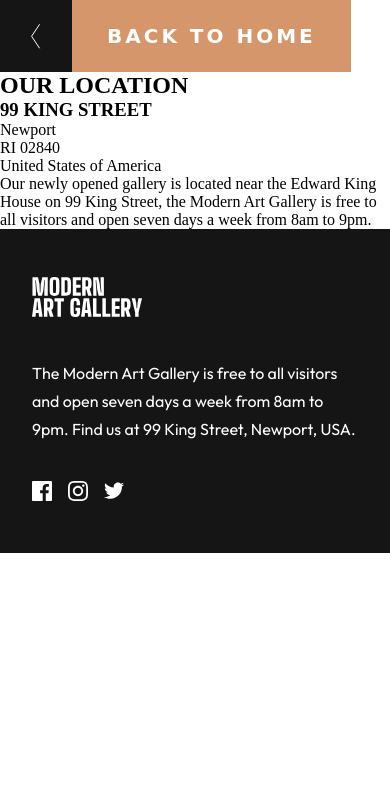
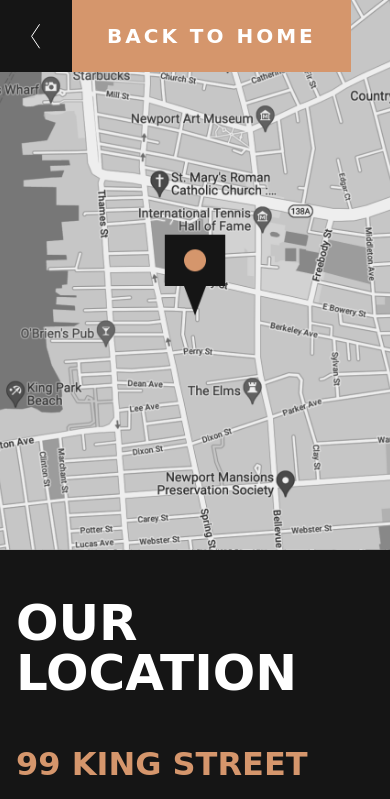
Before and after one commit to PabloRoulet8/CSS-Tarea-entregable-3-Modern-Art-Gallery, a website built with webpack: page location.html in a window 390 px wide. Shown: the top 799 px of the page. Built offline with nearby package versions, Linux system fonts and the light colour scheme; a web font is replaced by a local one.

Commit message:
finalizacion definitiva de la vista mobil
Termine de darle estructura html y estilos a las dos paginas tanto el home como la location

```diff
--- a/location.html
+++ b/location.html
@@ -43,7 +43,7 @@
             </div>
         </section>
         <footer>
-            <div class="footer-container">
+            <div class="negative-footer-container">
                 <figure>
                     <img src="img/logo.svg" alt="logo de la galeria">
                 </figure>
--- a/sass/layout/_footer.scss
+++ b/sass/layout/_footer.scss
@@ -1,6 +1,19 @@
 .footer-container {
     background-color: $color-black;
     padding: 48px 32px;
+    max-width: 480px;
+    width: 100%;
+
+    & > figure {
+        margin: 0;
+        width: 110px;
+
+        & img {
+            width: 100%;
+            height: auto;
+            display: block;
+        }
+    }
 
     & p {
         @include body-style(S);
@@ -17,6 +30,11 @@
         & img {
             width: 20px;
             height: 20px;
+            display: block;
+        }
+
+        & figure {
+            margin: 0;
         }
     }
 }
--- a/sass/layout/_location.scss
+++ b/sass/layout/_location.scss
@@ -1,5 +1,49 @@
-.location-map {
-    & .orange-button a {
-        @include gallery-button-style('prev');
+.location-container {
+    max-width: 480px;
+    min-width: 320px;
+
+    & .location-map {
+        background-image: url("../img/mapa.png");
+        background-size: cover;
+        background-position: center;
+        background-repeat: no-repeat;
+        width: 100%;
+        height: 550px;
+
+        & .orange-button a {
+            @include gallery-button-style('prev');
+        }
+    }
+
+    & .location-text {
+        background-color: $color-black;
+        height: 493px;
+        padding-top: 48px;
+        padding-left: 16px;
+        padding-right: 16px;
+
+        & h2 {
+            @include heading-style(M);
+            font-size: 50px;
+            margin-bottom: 16px;
+            color: $color-white;
+            margin-bottom: 48px;
+        }
+
+        & .location-info {
+            color: $color-white;
+            @include body-style(S);
+
+            & h3 {
+                @include heading-style(S);
+                font-size: 32px;
+                color: $color-orange;
+                margin-bottom: 20px;
+            }
+
+            & p:last-child {
+                margin-top: 20px;
+            }
+        }
     }
 }
--- a/sass/layout/_main.scss
+++ b/sass/layout/_main.scss
@@ -1,6 +1,7 @@
 .hero-container {
     max-width: 480px;
     min-width: 320px;
+    width: 100%;
 
     & .hero-img {
         width: 100%;
@@ -50,9 +51,12 @@
     min-width: 320px;
     padding-left: 16px;
     padding-right: 16px;
+    width: 100%;
+    margin: 0 auto;
 
     & img {
-        width: 343px;
+        height: auto;
+        width: 100%;
         display: block;
         object-fit: cover;
         object-position: center;
@@ -71,7 +75,6 @@
 
         & h2 {
             @include heading-style(M);
-            font-size: 50px;
             margin-bottom: 16px;
         }
 
@@ -95,7 +98,6 @@
 
             & h2 {
                 @include heading-style(M);
-                font-size: 50px;
                 margin-bottom: 16px;
                 color: $color-white;
             }
--- a/sass/layout/_negative-footer.scss
+++ b/sass/layout/_negative-footer.scss
@@ -0,0 +1,42 @@
+.negative-footer-container {
+    background-color: $color-orange;
+    padding: 48px 32px;
+    max-width: 480px;
+    width: 100%;
+
+    & > figure {
+        margin: 0;
+        width: 110px;
+
+        & img {
+            width: 100%;
+            height: auto;
+            display: block;
+            filter: brightness(0);
+        }
+    }
+
+    & p {
+        @include body-style(S);
+        font-size: 16px;
+        color: $color-black;
+        margin-top: 38px;
+        margin-bottom: 38px;
+    }
+
+    & .social-container {
+        display: flex;
+        gap: 16px;
+
+        & img {
+            width: 20px;
+            height: 20px;
+            display: block;
+            filter: brightness(0);
+        }
+
+        & figure {
+            margin: 0;
+        }
+    }
+}
```
Also changed, not shown: css/style.css, 1 other file.
